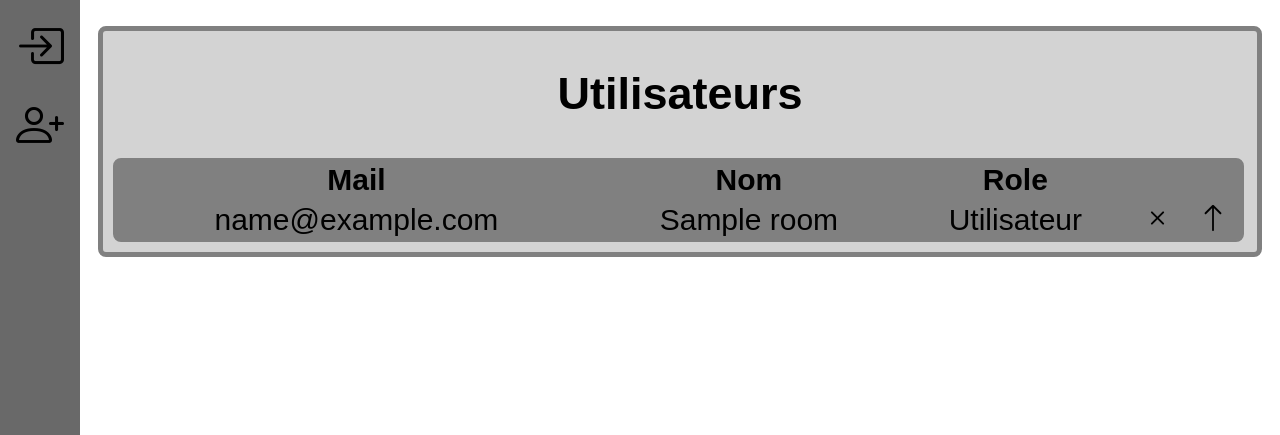
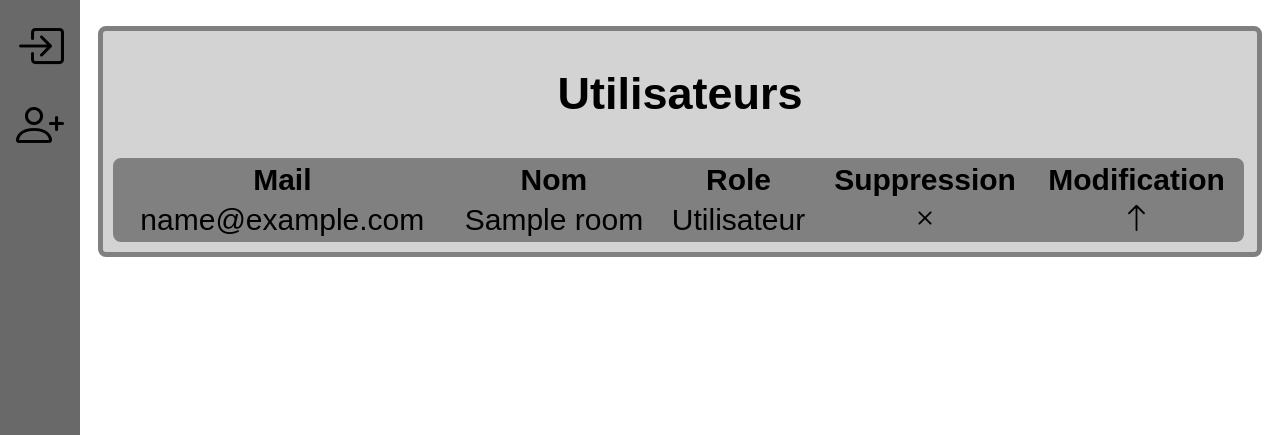
Before and after one commit to EvanFrouin/ProjetMaj, a Python web app: template web/templates/admin/users.html in a window 1280 px wide. Shown: the top 435 px of the page. Run offline with Jinja, Linux system fonts and the light colour scheme; the template is opened without the code that fills it: most values are stand-ins (such as "Sample title", 1, 10 or a date in 2020); some libraries are stand-ins or nearby versions.

Commit message:
[Updated]:[users display page]

```diff
--- a/web/templates/admin/users.html
+++ b/web/templates/admin/users.html
@@ -8,10 +8,11 @@
         <thead>
 
             <tr>
-                <th>Mail</th
-                    >
+                <th>Mail</th>
                 <th>Nom</th>
                 <th>Role</th>
+                <th>Suppression</th>
+                <th>Modification</th>
             </tr>
 
         <tr></tr>
@@ -33,6 +34,7 @@
                         <td class="bi bi-x" onclick="deleteUser(this.parentElement.id)"></td>
                         <td class="bi bi-arrow-up" onclick="updateUserRole(this.parentElement.id)"></td>
                     {% else %}
+                        <td></td>
                         <td class="bi bi-arrow-down" onclick="updateUserRole(this.parentElement.id)"></td>
                     {% endif %}
                 </tr>
```
